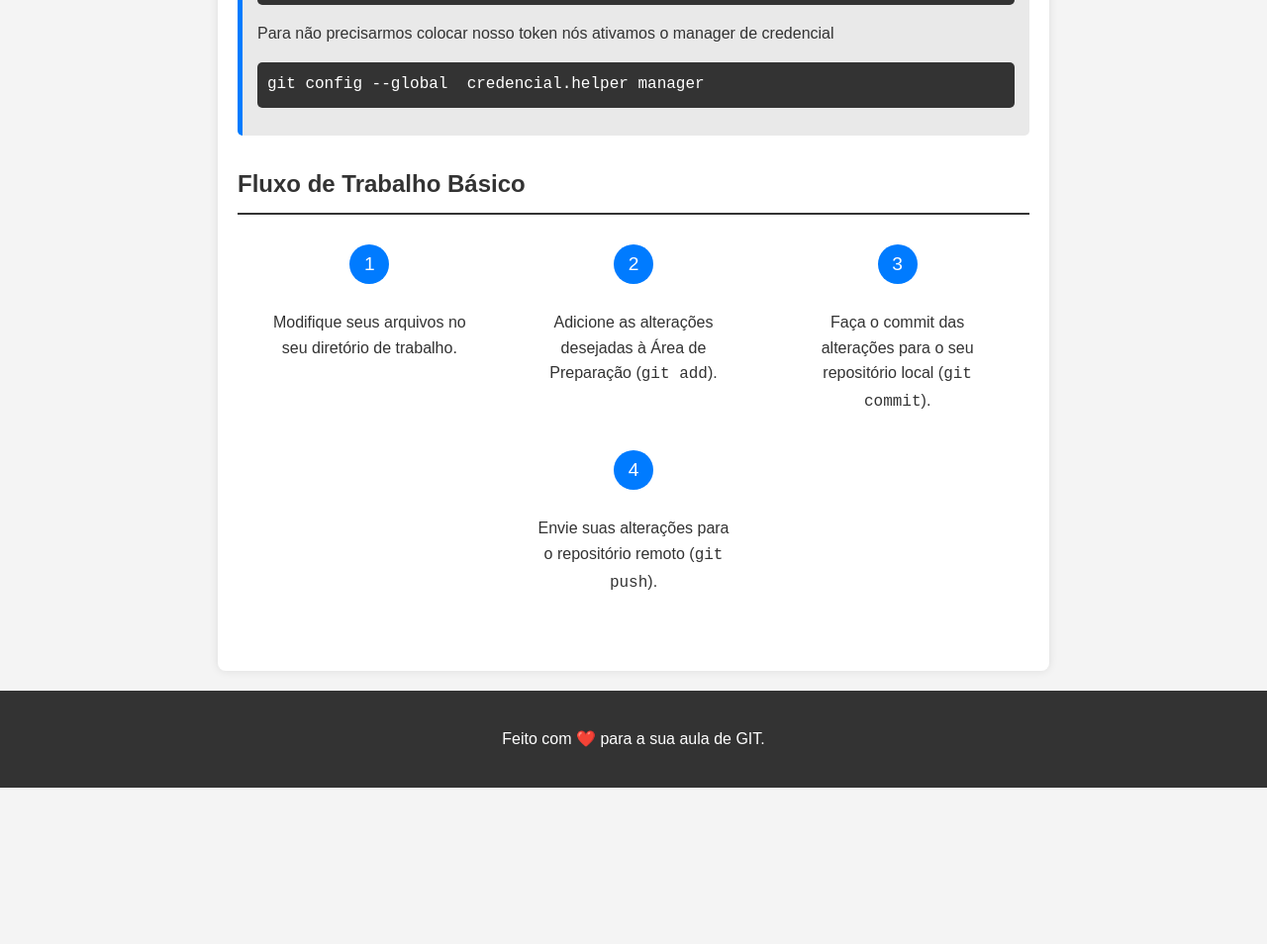
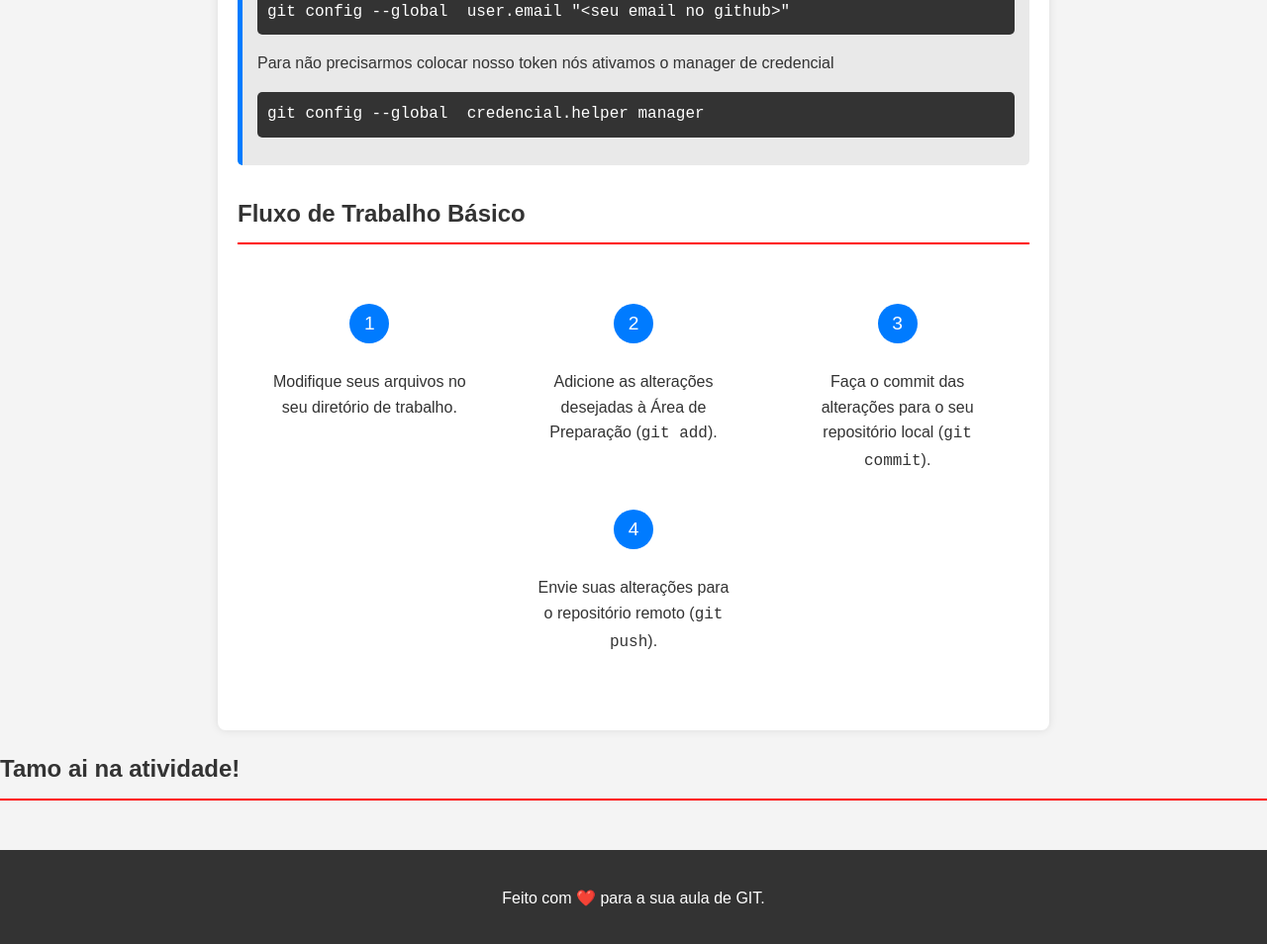
Before and after one commit to robotech390/OficinaGit, a plain HTML site: page index.html in a window 1280 px wide. Shown: the part 1682-2636 px from the top of the page at 99% size. Before the commit the page ends 2478 px from the top, so only its background shows below. Drawn offline with Linux system fonts and the light colour scheme.

Commit message:
TESTes Alteração Moysés

```diff
--- a/index.html
+++ b/index.html
@@ -75,6 +75,8 @@
             </div>
         </section>
     </main>
+    <!-- só testando -->
+    <h2>Tamo ai na atividade!</h2>
 
     <footer>
         <p>Feito com ❤️ para a sua aula de GIT.</p>
--- a/style.css
+++ b/style.css
@@ -32,9 +32,9 @@ section {
 }
 
 h2 {
-    border-bottom: 2px solid #333;
+    border-bottom: 2px solid #ff0000;
     padding-bottom: 10px;
-    margin-bottom: 20px;
+    margin-bottom: 50px;
 }
 
 .conceito {
```
